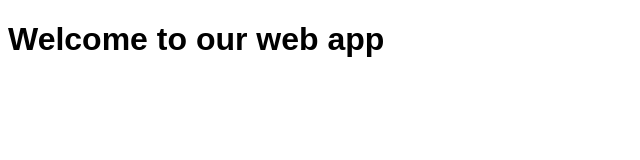
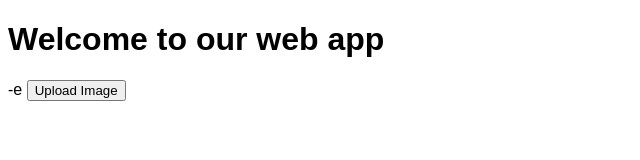
Before and after one commit to peri103/practise, a plain HTML site: page frontend/index.html in a window 1280 px wide. Shown: the whole page, without its empty margins (0-640 px from the left). Drawn offline with Linux system fonts and the light colour scheme.

Commit message:
Add upload button

```diff
--- a/frontend/index.html
+++ b/frontend/index.html
@@ -1 +1,3 @@
 <!DOCTYPE html><html><head><link rel="stylesheet" href="styles.css"></head><body><h1>Welcome to our web app</h1></body></html>
+-e
+<button>Upload Image</button>
```
Also changed, not shown: 1 other file.
